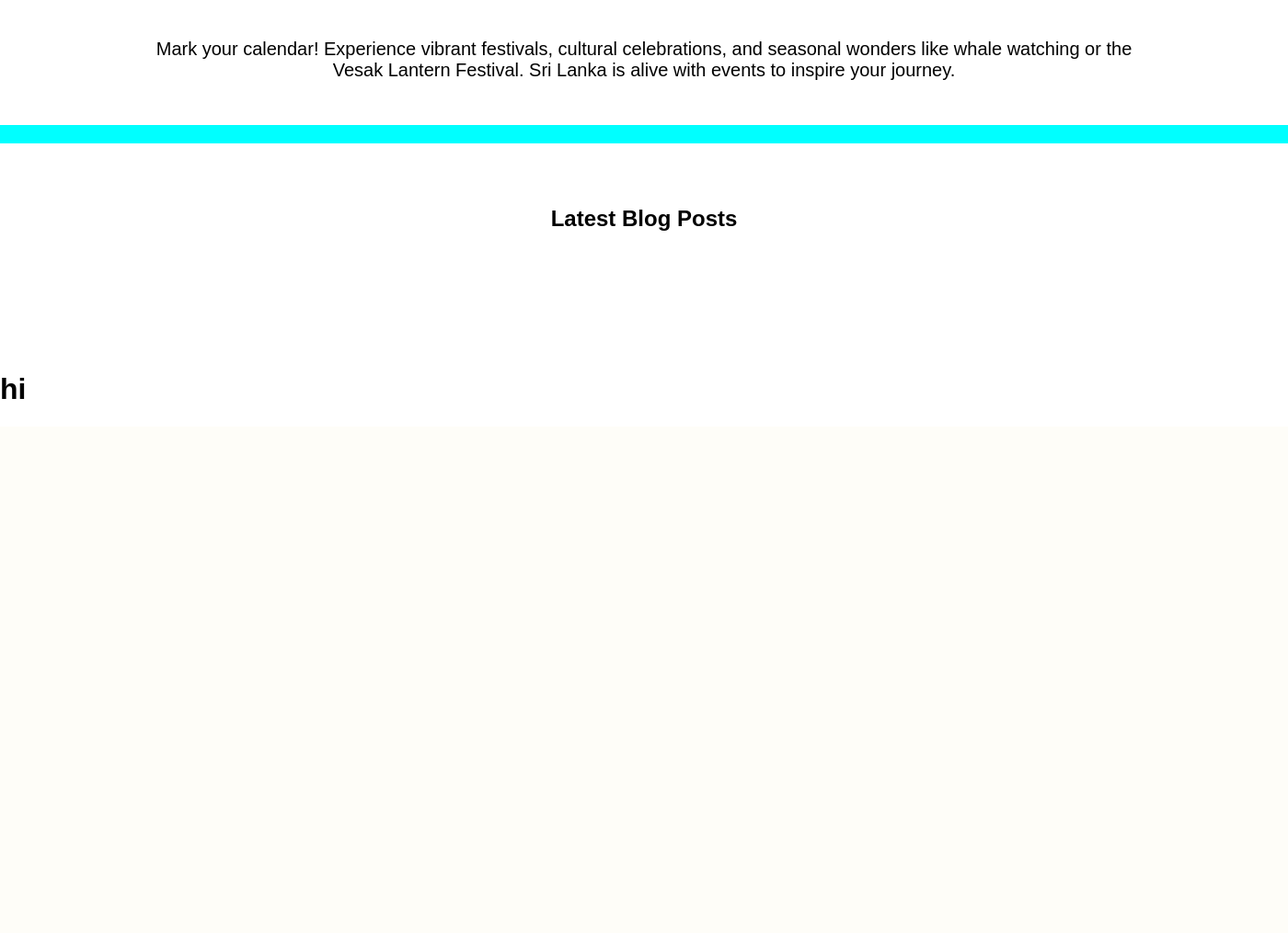
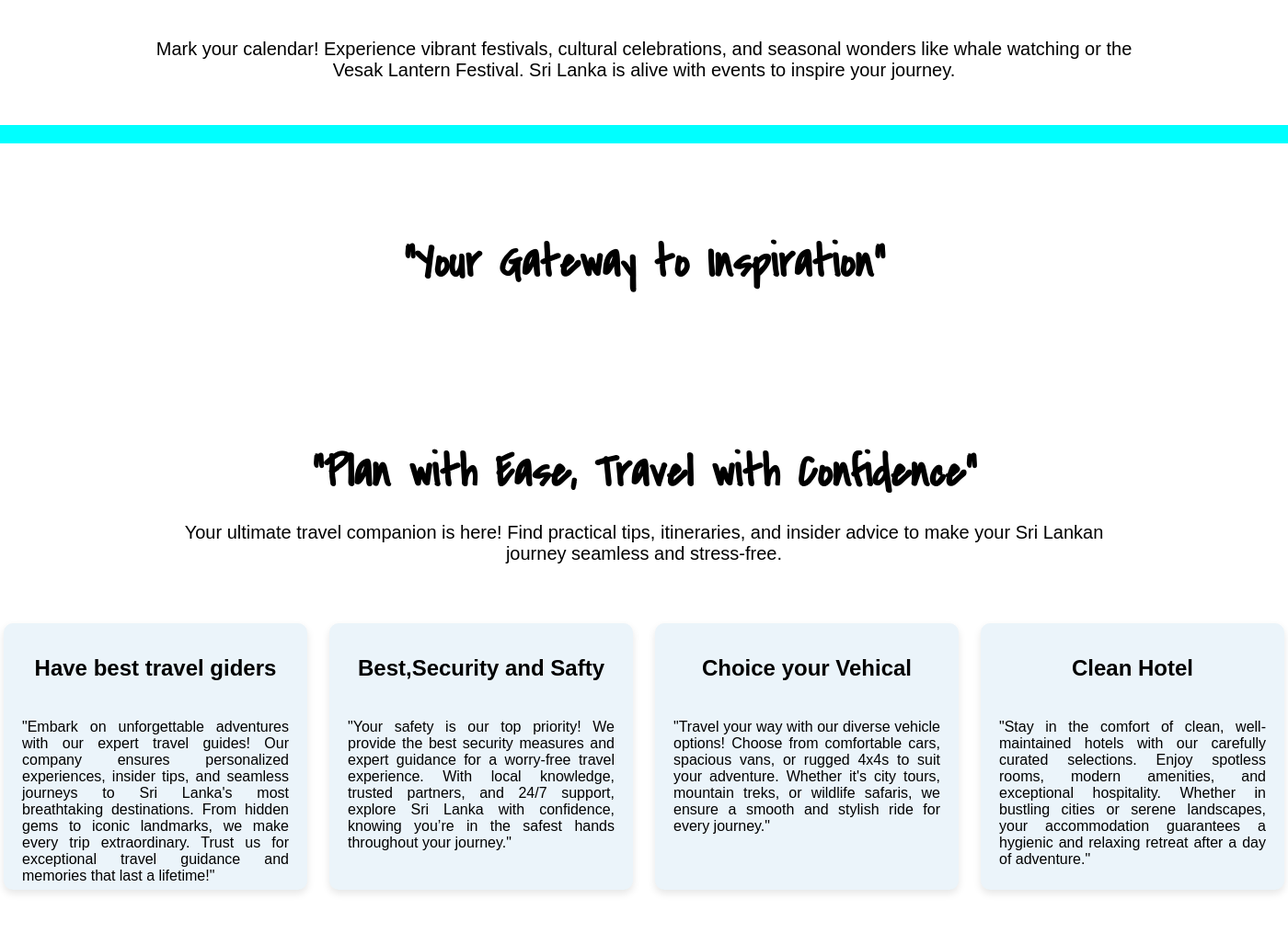
Before and after one commit to wathsaladmpgj/Tourism-Website-Hackathon-, a PHP site: page /home_page.php in a window 1400 px wide; the page is wider, and only the part inside the window is pictured. Shown: the part 3686-4701 px from the top of that part at 92% size. Before the commit the page ends 4120 px from the top of that part, so only its background shows below. Run offline with PHP 8.4, Linux system fonts and the light colour scheme.

Commit message:
confidance section design

```diff
--- a/home_page.css
+++ b/home_page.css
@@ -318,3 +318,97 @@
     height: 300px;
     border-radius: 10px;
 }
+
+/*---------Blog section -----------------*/
+#blog-container {
+    display: flex;
+    flex-wrap: wrap;
+    gap: 4rem;
+    justify-content: center;
+}
+.blog-section h1{
+    font-family: Covered By Your Grace;
+    font-size: 50px;
+    text-align: center;
+    margin-top: 3rem;
+    margin-bottom: 0;
+}
+
+.blog-card {
+    position: relative;
+    width: 300px;
+    height: 300px;
+    overflow: hidden;
+    border-radius: 8px;
+    box-shadow: 0 4px 8px rgba(0, 0, 0, 0.2);
+}
+
+.blog-card img {
+    width: 100%;
+    height: 100%;
+    object-fit: cover;
+}
+
+.blog-card button {
+    position: absolute;
+    top: 90%;
+    left: 50%;
+    transform: translate(-50%, -50%);
+    padding: 10px 20px;
+    background-color: rgba(0, 0, 0, 0.6);
+    color: #fff;
+    border: none;
+    border-radius: 5px;
+    font-size: 16px;
+    cursor: pointer;
+    transition: background-color 0.3s ease;
+}
+
+.blog-card button:hover {
+    background-color: rgba(0, 0, 0, 0.8);
+}
+
+/*-------confident details section-------*/
+.confidence-section{
+    display: flex;
+    flex-direction: column;
+    justify-content: center;
+    align-items: center;
+}
+.confidence-section h1{
+    font-family: Covered By Your Grace;
+    font-size: 50px;
+    text-align: center;
+    margin-top: 3rem;
+    margin-bottom: 0;
+}
+.confidence-section p{
+    font-size: 20px;
+    text-align: center;
+    margin-bottom: 1rem;
+}
+.confidence-details{
+    display: flex;
+    flex-direction: row;
+    justify-content: center;
+    align-items: center;
+    gap: 1.5rem;
+    margin: 3rem;
+}
+.confidence-card{
+    width: 300px;
+    height: 260px;
+    display: flex;
+    flex-direction: column;
+    background-color: rgb(235, 244, 250);
+    align-items: center;
+    border-radius: 10px;
+    box-shadow: 0 4px 8px rgba(0, 0, 0, 0.1);
+    padding: 15px;
+}
+.confidence-card p{
+    font-size: 16px;
+    margin-bottom: 1rem;
+    padding: 5px;
+    text-align: justify;
+}
--- a/home_page.php
+++ b/home_page.php
@@ -140,9 +140,30 @@
     </section>
 
     <section class="blog-section">
-        <h1>Latest Blog Posts</h1>
-        <div class="blog-container" id="blog-container">
-           <!-- Latest blogs will be displayed here -->
+        <h1>“Your Gateway to Inspiration”</h1>
+        <div id="blog-container"></div>
+    </section>
+
+    <section class="confidence-section">
+        <h1>“Plan with Ease, Travel with Confidence”</h1>
+        <p>Your ultimate travel companion is here! Find practical tips, itineraries, and insider advice to make your Sri Lankan <br> journey seamless and stress-free.</p>
+        <div class="confidence-details">
+            <div class="confidence-card">
+                <h2>Have best travel giders</h2>
+                <p>"Embark on unforgettable adventures with our expert travel guides! Our company ensures personalized experiences, insider tips, and seamless journeys to Sri Lanka's most breathtaking destinations. From hidden gems to iconic landmarks, we make every trip extraordinary. Trust us for exceptional travel guidance and memories that last a lifetime!"</p>
+            </div>
+            <div class="confidence-card">
+                <h2>Best,Security and Safty</h2>
+                <p>"Your safety is our top priority! We provide the best security measures and expert guidance for a worry-free travel experience. With local knowledge, trusted partners, and 24/7 support, explore Sri Lanka with confidence, knowing you’re in the safest hands throughout your journey."</p>
+            </div>
+            <div class="confidence-card">
+                <h2>Choice your Vehical</h2>
+                <p>"Travel your way with our diverse vehicle options! Choose from comfortable cars, spacious vans, or rugged 4x4s to suit your adventure. Whether it's city tours, mountain treks, or wildlife safaris, we ensure a smooth and stylish ride for every journey."</p>
+            </div>
+            <div class="confidence-card">
+                <h2>Clean Hotel</h2>
+                <p>"Stay in the comfort of clean, well-maintained hotels with our carefully curated selections. Enjoy spotless rooms, modern amenities, and exceptional hospitality. Whether in bustling cities or serene landscapes, your accommodation guarantees a hygienic and relaxing retreat after a day of adventure."</p>
+            </div>
         </div>
     </section>
 
```
Also changed, not shown: fetch_blog_data.php (+7 -10 lines).
